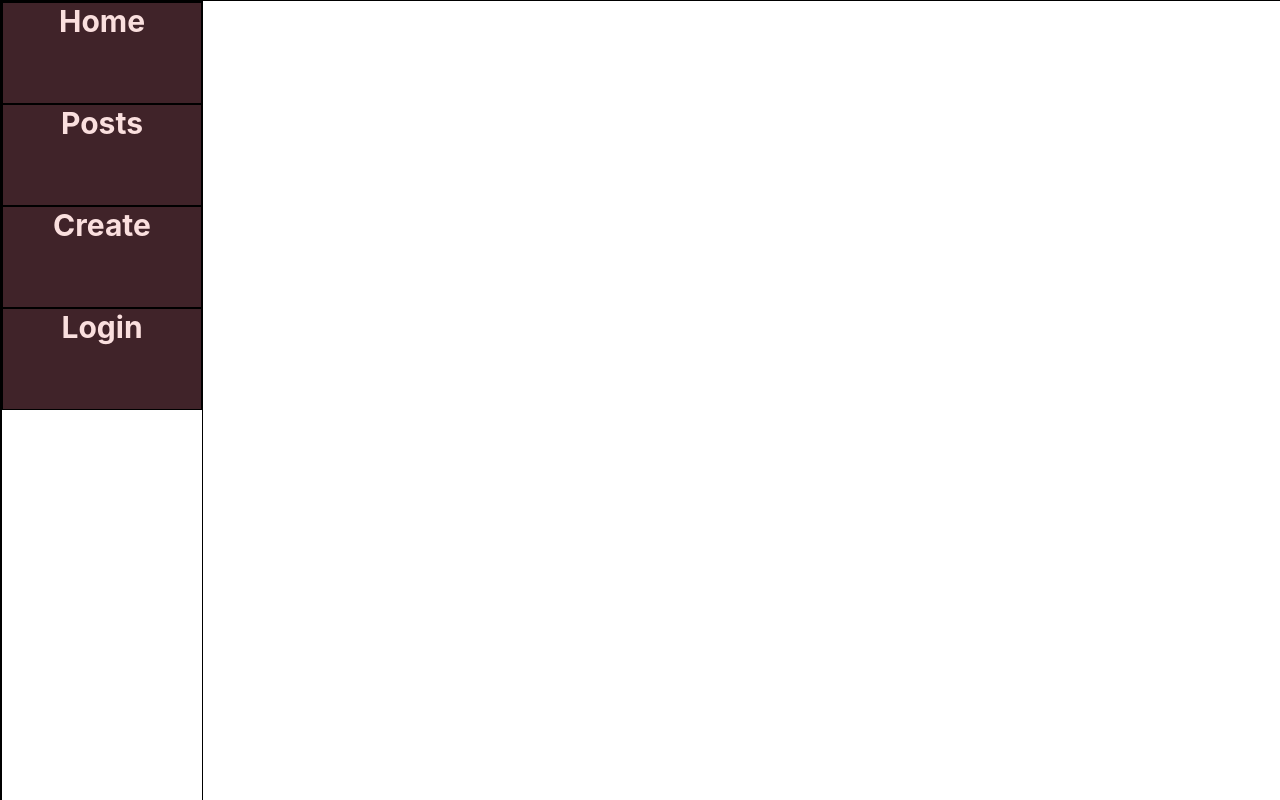
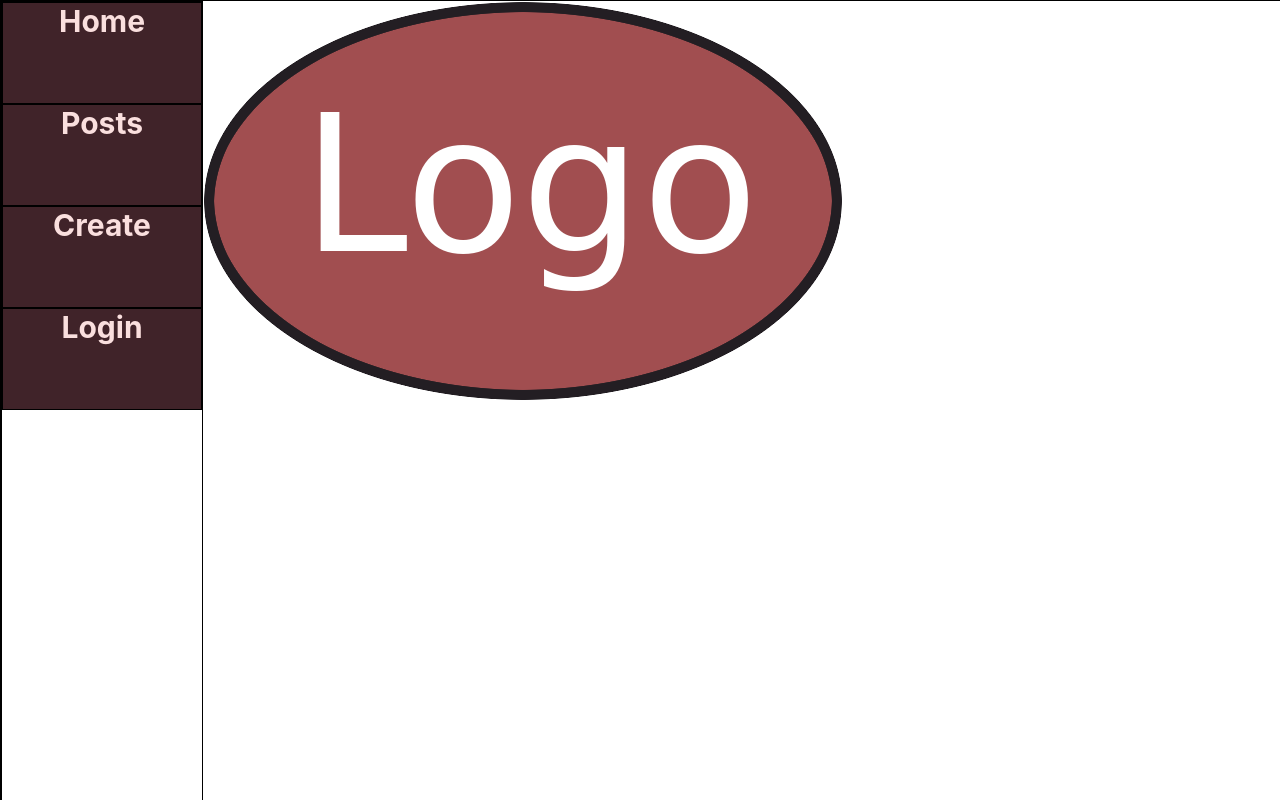
Before and after one commit to kristiangerkman/gallery, a React (Create React App) app: page /posts in a window 1280 px wide. Shown: the top 800 px of the page. Built offline with nearby package versions, Linux system fonts and the light colour scheme; data requests are answered from the project's data file.

Commit message:
add logo

```diff
--- a/src/App.css
+++ b/src/App.css
@@ -9,7 +9,9 @@
 #CA6B68
 #EEEEF1
 */
-
+.logo{
+  margin: auto;
+}
 .postContainer {
   width: 230px;
   height: 270px;
--- a/src/App.js
+++ b/src/App.js
@@ -8,6 +8,7 @@ import PostForm from './components/PostForm';
 import PostContainer from "./components/PostContainer"
 import Posts from "./components/Posts"
 import MenuBar from "./components/MenuBar"
+import FrontPage from "./components/FrontPage"
 
 const App = (props) => {
   const [posts, setPosts] = useState([]);
@@ -24,6 +25,7 @@ const App = (props) => {
     <div className="main">
       <Router>
         <MenuBar />
+        <Route path="/" render={() => <FrontPage />} />
         <Route path="/posts" render={() => <Posts posts={posts} />} />
         <Route path="/login" render={() => <Login />} />
         <Route path="/create" render={() => <PostForm setPosts={setPosts} posts={posts} />} />
--- /dev/null
+++ b/src/components/FrontPage.js
@@ -0,0 +1,8 @@
+import React from "react"
+import logo from "../logo.png"
+
+const FrontPage = () => {
+    return (<img classStyle="logo" src={logo} alt="asd" />)
+}
+
+export default FrontPage
```
Also changed, not shown: src/logo.png (added).
